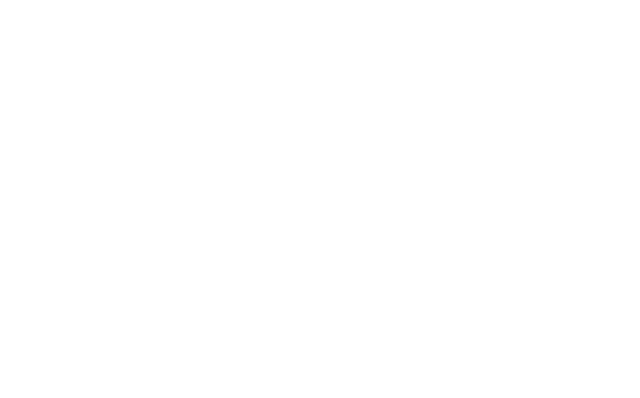
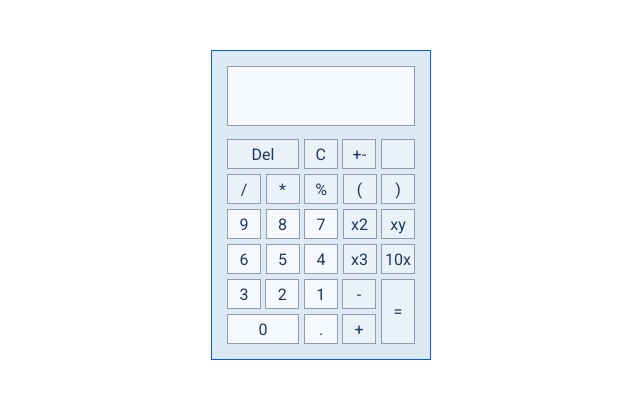
Before and after one commit to IrakliIakobishvili/calculator, a plain HTML site: page index.html in a window 1280 px wide. Shown: the whole page, without its empty margins (319-959 px from the left). Drawn offline with Linux system fonts and the light colour scheme.

Commit message:
HTML + CSS Finished (Almost)

```diff
--- a/index.html
+++ b/index.html
@@ -4,9 +4,50 @@
     <meta charset="UTF-8">
     <meta name="viewport" content="width=device-width, initial-scale=1.0">
     <meta http-equiv="X-UA-Compatible" content="ie=edge">
+    <link href="https://fonts.googleapis.com/css?family=Roboto" rel="stylesheet">
+    <link rel="stylesheet" href="css/style.css">
     <title>Calculator</title>
 </head>
 <body>
+    <div class="calculator">
+        <div class="calculator__screen">
 
+        </div>
+        <div class="calculator__buttons">
+            <button class="backSpace">Del</button>
+            <button class="clear">C</button>
+            <button class="plusAndMinus">+-</button>
+            <button class="root"></button>
+            <button class="division">/</button>
+            <button class="multiplication">*</button>
+            <button class="percent">%</button>
+            <button class="bracketOpen">(</button>
+            <button class="bracketClose">)</button>
+            <button class="num">9</button>
+
+            <button class="num">8</button>
+            <button class="num">7</button>
+            <button class="square">x2</button>
+            <button class="power">xy</button>
+            <button class="num">6</button>
+            <button class="num">5</button>
+
+            <button class="num">4</button>
+            <button class="cube">x3</button>
+            <button class="powerOfTen">10x</button>
+            <button class="num">3</button>
+
+            <button class="num">2</button>
+
+            <button class="num">1</button>
+            <div class="operators">
+                <button class="subtraction">-</button>
+                <button class="add">+</button>
+                <button class="sum">=</button>
+            </div>
+            <button class="num zero">0</button>
+            <button class="num dot">.</button>
+        </div>
+    </div>
 </body>
 </html>
```
Also changed, not shown: css/style.css, css/style.scss (added), 2 other files.
